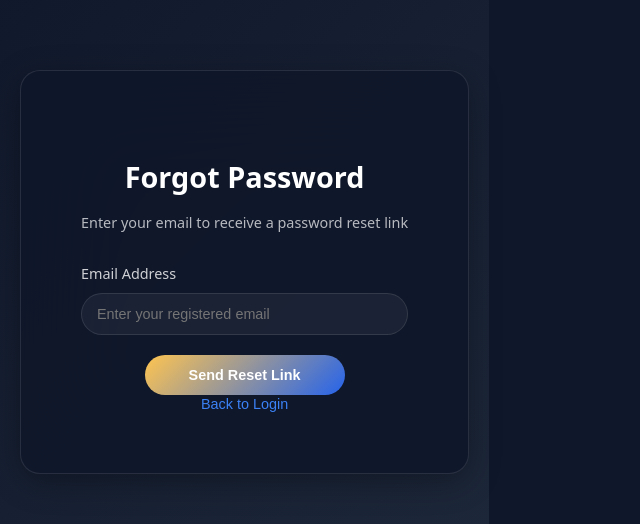
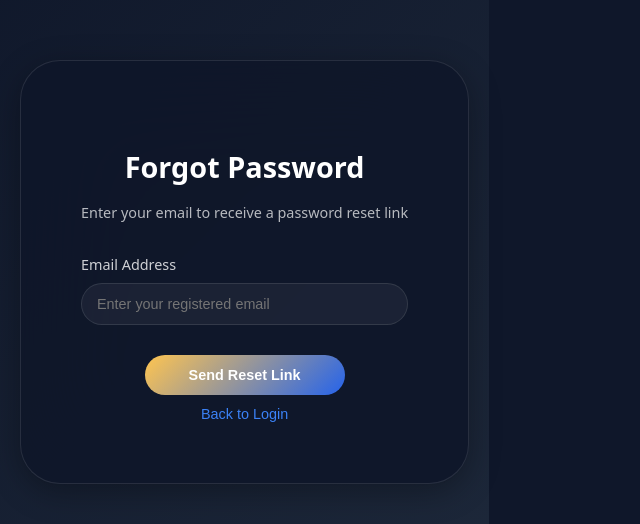
Before and after one commit to hardikkumar4472/CivicConnect-Updated, a React (Vite) app in the folder Frontend/: page /forgot-password in a window 1280 px wide. Shown: the part 128-652 px from the top of the page, without its empty margins (0-640 px from the left). Built offline with nearby package versions, Linux system fonts and the light colour scheme.

Commit message:
Update ForgotPassword.jsx

```diff
--- a/Frontend/src/pages/ForgotPassword.jsx
+++ b/Frontend/src/pages/ForgotPassword.jsx
@@ -212,9 +212,12 @@ const ForgotPassword = () => {
     document.body.style.overflowX = 'hidden';
     document.body.style.backgroundColor = '#0f172a';
 
-    // Cleanup function to reset styles when component unmounts
     return () => {
-      document.body.style = '';
+      document.body.style.margin = '';
+      document.body.style.padding = '';
+      document.body.style.width = '';
+      document.body.style.overflowX = '';
+      document.body.style.backgroundColor = '';
     };
   }, []);
 
@@ -278,31 +281,32 @@ const ForgotPassword = () => {
       minHeight: '100vh',
       width: '100%',
       background: 'linear-gradient(135deg, #0f172a, #1e293b)',
-      padding: '20px',
+      padding: '0',
+      margin: '0',
       boxSizing: 'border-box',
     },
     card: {
       backgroundColor: 'rgba(15, 23, 42, 0.9)',
-      borderRadius: '20px',
-      padding: 'clamp(30px, 5vw, 60px)',
+      borderRadius: '40px',
+      padding: '60px',
       boxShadow: '0 8px 32px rgba(0, 0, 0, 0.3)',
       backdropFilter: 'blur(50px)',
       border: '1px solid rgba(255, 255, 255, 0.1)',
       width: '100%',
       maxWidth: '450px',
       textAlign: 'center',
+      margin: '20px',
       boxSizing: 'border-box',
     },
     title: {
       color: '#fff',
-      fontSize: 'clamp(1.5rem, 4vw, 1.8rem)',
+      fontSize: '1.8rem',
       marginBottom: '10px',
     },
     subtitle: {
       color: 'rgba(255, 255, 255, 0.7)',
-      fontSize: 'clamp(0.8rem, 3vw, 0.9rem)',
+      fontSize: '0.9rem',
       marginBottom: '30px',
-      lineHeight: '1.4',
     },
     form: {
       display: 'flex',
@@ -316,25 +320,25 @@ const ForgotPassword = () => {
       display: 'block',
       marginBottom: '8px',
       color: 'rgba(255, 255, 255, 0.8)',
-      fontSize: 'clamp(0.8rem, 3vw, 0.9rem)',
+      fontSize: '0.9rem',
     },
     input: {
       width: '100%',
       padding: '12px 15px',
       background: 'rgba(255, 255, 255, 0.05)',
       border: '1px solid rgba(255, 255, 255, 0.1)',
-      borderRadius: '30px',
+      borderRadius: '350px',
       color: 'white',
-      fontSize: 'clamp(0.8rem, 3vw, 0.9rem)',
+      fontSize: '0.9rem',
       boxSizing: 'border-box',
     },
     button: {
       padding: '12px',
       background: 'linear-gradient(135deg, #ffc550ff, #2563eb)',
       border: 'none',
-      borderRadius: '30px',
+      borderRadius: '560px',
       color: 'white',
-      fontSize: 'clamp(0.8rem, 3vw, 0.9rem)',
+      fontSize: '0.9rem',
       fontWeight: '600',
       cursor: 'pointer',
       transition: 'all 0.3s ease',
@@ -344,7 +348,7 @@ const ForgotPassword = () => {
       justifyContent: 'center',
       width: '100%',
       maxWidth: '200px',
-      margin: '0 auto',
+      margin: '10px auto',
     },
     backButton: {
       background: 'transparent',
@@ -352,19 +356,32 @@ const ForgotPassword = () => {
       color: '#3b82f6',
       cursor: 'pointer',
       marginTop: '20px',
-      fontSize: 'clamp(0.8rem, 3vw, 0.9rem)',
+      fontSize: '0.9rem',
       display: 'flex',
       alignItems: 'center',
       justifyContent: 'center',
+      width: '100%',
       margin: '0 auto',
     },
   };
 
-  // Media query for very small devices
-  const isSmallDevice = window.innerWidth < 400;
-  if (isSmallDevice) {
-    styles.card.padding = '20px';
-    styles.button.maxWidth = '100%';
+  // Media query adjustments
+  const isMobile = window.innerWidth <= 768;
+
+  if (isMobile) {
+    // Mobile-specific adjustments
+    styles.card.padding = '40px 20px';
+    styles.card.margin = '15px';
+    styles.card.borderRadius = '30px';
+    styles.title.fontSize = '1.5rem';
+    styles.subtitle.fontSize = '0.85rem';
+    styles.subtitle.marginBottom = '25px';
+    styles.input.padding = '10px 15px';
+    styles.input.fontSize = '0.85rem';
+    styles.button.padding = '10px';
+    styles.button.fontSize = '0.85rem';
+    styles.button.maxWidth = '180px';
+    styles.backButton.fontSize = '0.85rem';
   }
 
   return (
```
